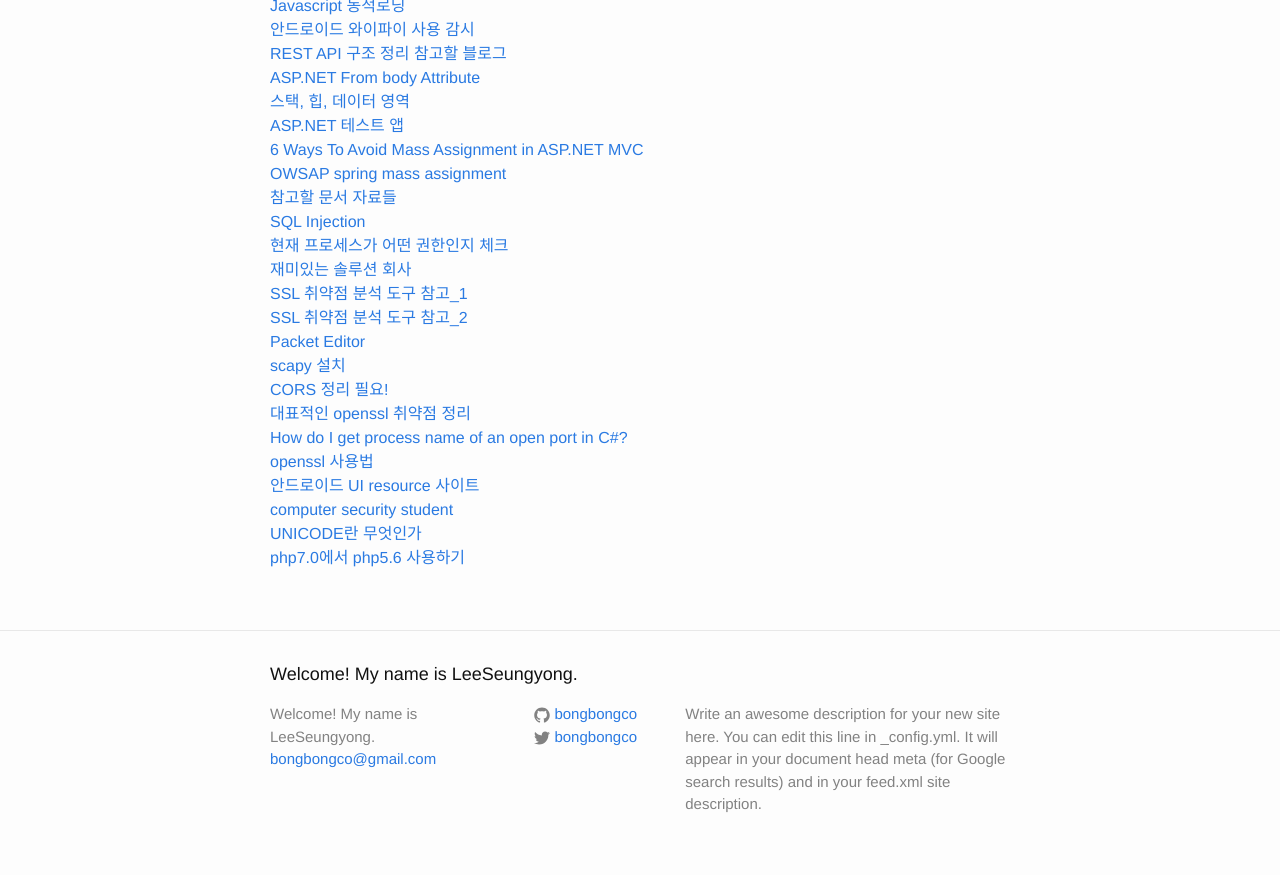
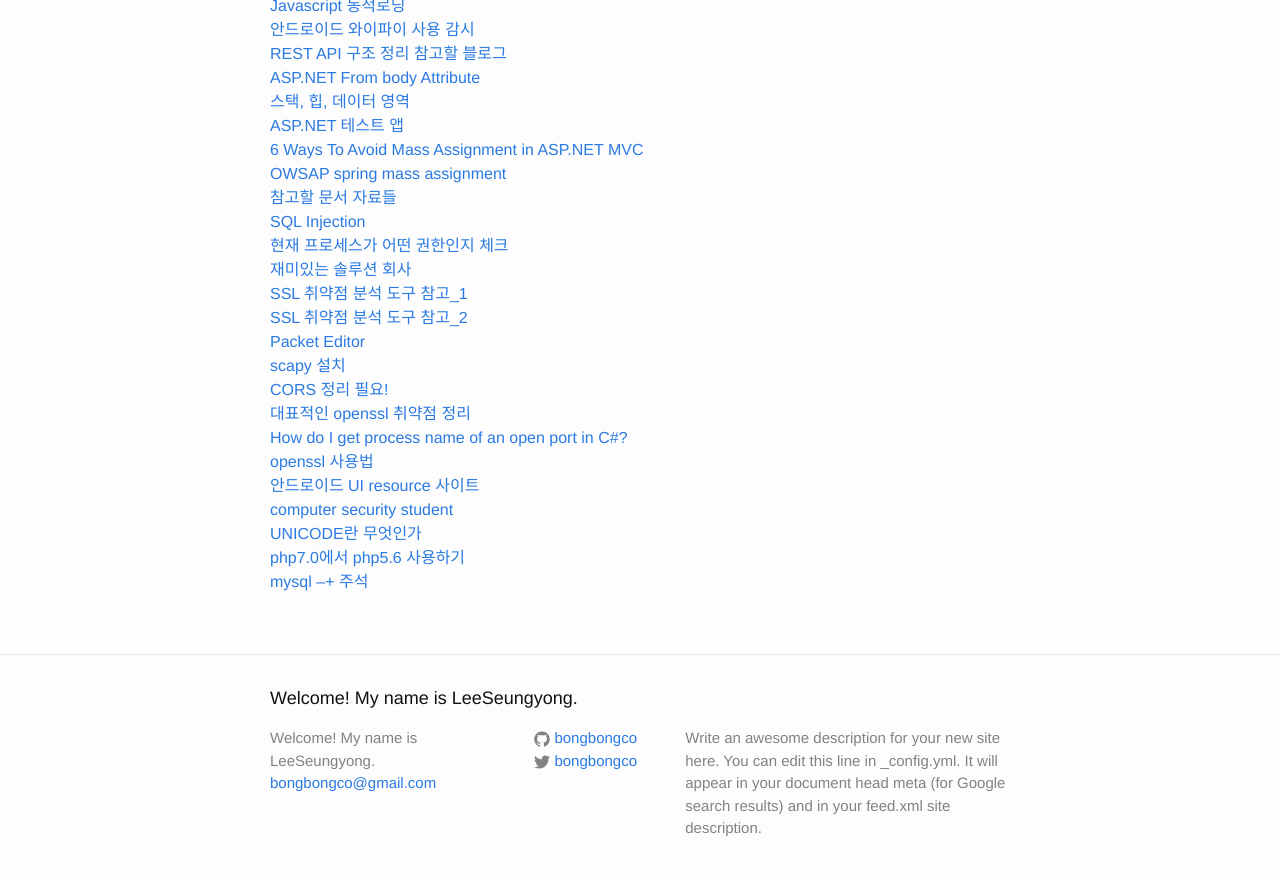
Before and after one commit to LktProgrammer/bongbongco.github.io, a Jekyll site: the page built from _posts/2016-07-22-Website-List.markdown, in a window 1280 px wide and 900 px high, scrolled down 638 px. Shown: the top 875 px of the window. Built offline with Jekyll 4.4.1, drawn with Linux system fonts in a browser that asks for light colours.

Commit message:
Update 2016-07-22-Website-List.markdown

```diff
--- a/_posts/2016-07-22-Website-List.markdown
+++ b/_posts/2016-07-22-Website-List.markdown
@@ -45,3 +45,4 @@ title: 참고할 웹 사이트들.
 [computer security student](http://www.computersecuritystudent.com/HOME/index.html)
 [UNICODE란 무엇인가](http://norux.me/31)
 [php7.0에서 php5.6 사용하기](http://answerofgod.tistory.com/entry/php7-에서-php56-사용하기)
+[mysql --+ 주석](https://dev.mysql.com/doc/refman/5.7/en/ansi-diff-comments.html)
```
